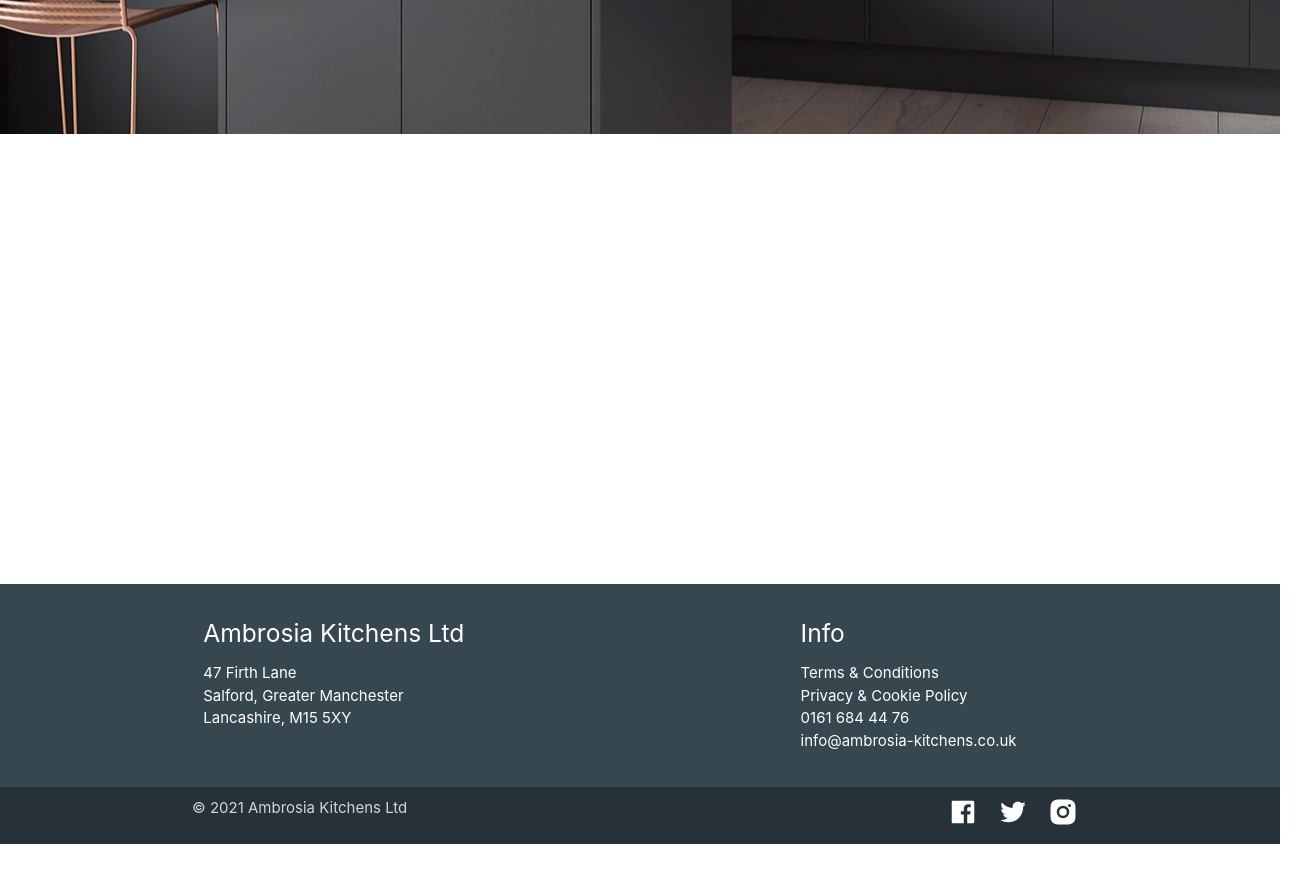
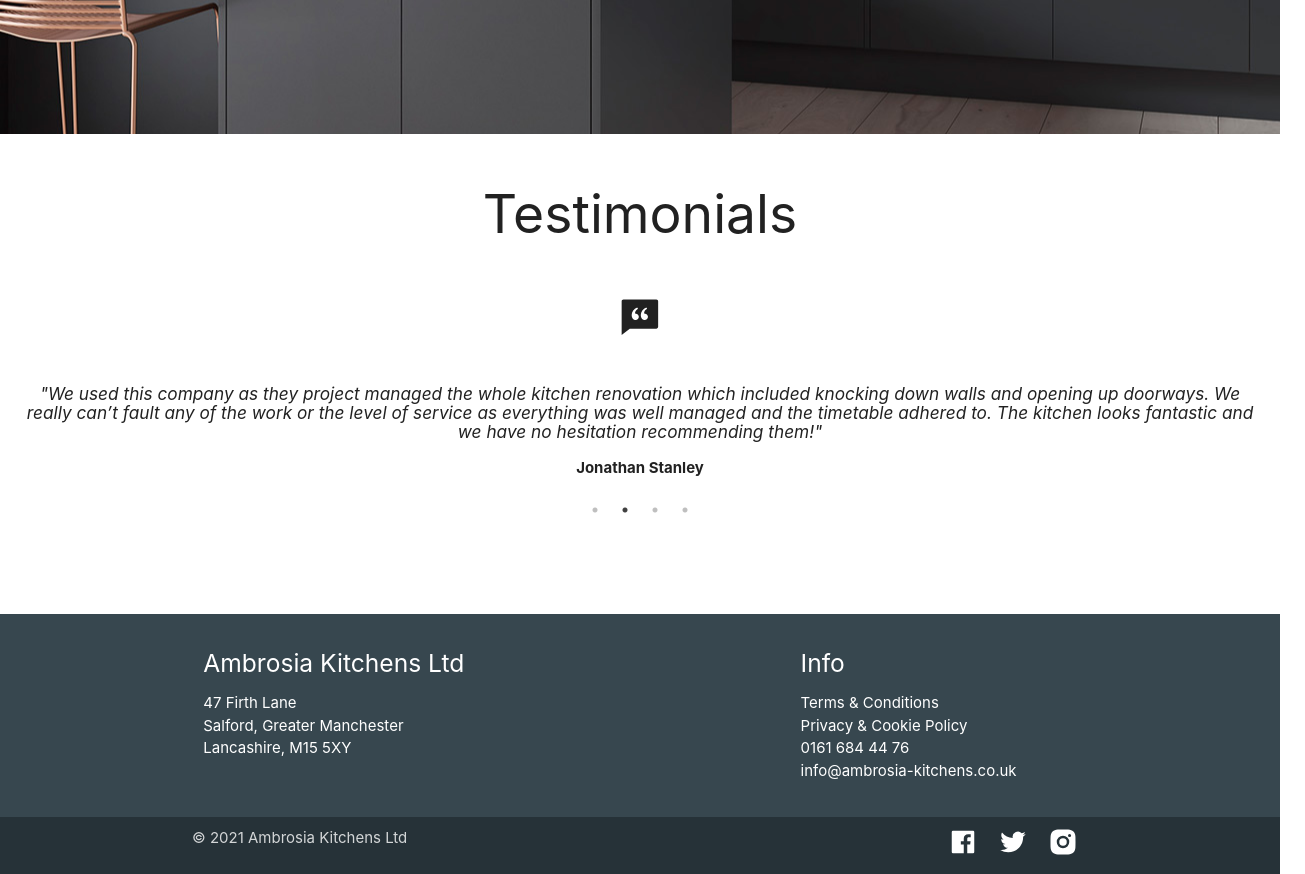
Before and after one commit to PhilwithoneL/ambrosia-kitchens, a React (Create React App) app: page / in a window 1280 px wide. Shown: the part 1380-2254 px from the top of the page, 1305 px wide, since content can reach past the window. Before the commit the page ends 2224 px from the top, so only its background shows below. Built offline with nearby package versions, Linux system fonts and the light colour scheme; a web font is replaced by a local one.

Commit message:
V0.07 Welcome page creation
- Added the testimonial section with react slider

- Installed react-icons

Installed slick slider

```diff
--- a/package.json
+++ b/package.json
@@ -16,6 +16,8 @@
     "react-dom": "^17.0.2",
     "react-icons": "^4.2.0",
     "react-scripts": "4.0.3",
+    "react-slick": "^0.28.1",
+    "slick-carousel": "^1.8.1",
     "web-vitals": "^1.1.2"
   },
   "scripts": {
--- a/src/components/Welcome.js
+++ b/src/components/Welcome.js
@@ -6,22 +6,53 @@ import kitchenWelcomeImg2 from '../assets/Welcome-Kitchen2.jpg';
 import "aos/dist/aos.css"
 import AOS from 'aos/dist/aos.js';
 import M from 'materialize-css/dist/js/materialize.min.js'
+import Slider from "react-slick";
+import "slick-carousel/slick/slick.js";
+import { RiChatQuoteFill } from 'react-icons/ri';
+
 
 export const Welcome = () => {
 
+    //Initializing animate on scroll
+
     AOS.init();
 
+    //Initializing javascript for materialize components
+
     useEffect(() => {
+
       M.AutoInit();
+
+      document.addEventListener('DOMContentLoaded', function() {
+        var elems = document.querySelectorAll('.slider');
+        var instances = M.Slider.init(elems, { duration: 1000 });
+      });
 
     },[]);
 
+    //Code for Slick Slider
+
+    const settings = {
+      dots: true,
+      fade: true,
+      infinite: true,
+      slidesToScroll: 1,
+      speed: 1000,
+      autoplay: true,
+      autoplaySpeed: 4500,
+      slidesToShow: 1,
+    };
+
     return (
         <div>
+
             <NavBar />
+
+
             <div class="parallax-container">
                 <div class="parallax"><img src={ kitchenWelcomeImg1 }/></div>
             </div>
+
 
             <div  class="section white welcome-message">
               <div class="row container" data-aos="fade-right" data-aos-duration="750">
@@ -39,7 +70,7 @@ export const Welcome = () => {
                     </div>
                     <div className = "col s10 center-div">
                       <div className = "center-div">
-                        <a class="waves-effect waves-light btn cyan darken-3 btn-large modal-trigger" href="#modal1"> Get a consultation!</a>
+                        <a class="waves-effect waves-light btn cyan darken-3 btn-large modal-trigger " href="#modal1"> Get a consultation!</a>
                       </div>
                     </div>
                     <div className = "col s1">
@@ -55,9 +86,51 @@ export const Welcome = () => {
 
             </div>
 
-            <div  class="section white welcome-message">
+            <div  class="section white welcome-message " data-aos="fade-left" data-aos-duration="750">
+
+            <div>
+              <h2 className = "text-center">Testimonials</h2>
+
+
+              <Slider {...settings}>
+
+                <div >
+                    <h3 className = "text-center"><RiChatQuoteFill /></h3>
+                    <div className = "section"></div>
+                    <h6 className = "text-center testimonal-quote"><i>"Absolutely delighted with my kitchen. I had my own ideas of what I wanted in cupboards and nothing was too much trouble.The finish is superb and now I have a dream kitchen. Thank you Ambrosia Kitchens!"</i></h6>
+                    <p className = "text-center testimonal-name">Heather Mayweather</p>
+                </div>
+
+                <div >
+                    <h3 className = "text-center"><RiChatQuoteFill /></h3>
+                    <div className = "section"></div>
+                    <h6 className = "text-center testimonal-quote"><i>"We used this company as they project managed the whole kitchen renovation which included knocking down walls and opening up doorways. We really can’t fault any of the work or the level of service as everything was well managed and the timetable adhered to. The kitchen looks fantastic and we have no hesitation recommending them!"</i></h6>
+                    <p className = "text-center testimonal-name">Jonathan Stanley</p>
+                </div>
+
+
+                <div >
+                  <h3 className = "text-center"><RiChatQuoteFill /></h3>
+                  <div className = "section"></div>
+                  <h6 className = "text-center testimonal-quote"><i>"I can honestly say that there is not one company that I've ever worked with that has better service than Ambrosia."</i></h6>
+                  <p className = "text-center testimonal-name">Genesis Davis</p>
+                </div>
+
+                <div >
+                  <h3 className = "text-center"><RiChatQuoteFill /></h3>
+                  <div className = "section"></div>
+                  <h6 className = "text-center testimonal-quote"><i>"Thank you so much everyone at Ambrosia Kitchens for my fabulous kitchen!"</i></h6>
+                  <p className = "text-center testimonal-name">Madison Gonzalez</p>
+                </div>
+
+
+              </Slider>
+            </div>
+
 
             </div>
+
+            <div className = "section"></div>
 
             <Footer />
 
--- a/src/index.js
+++ b/src/index.js
@@ -5,6 +5,10 @@ import reportWebVitals from './reportWebVitals';
 import './scss/main.css';
 import '@fontsource/roboto';
 import 'materialize-css/dist/css/materialize.min.css';
+import "slick-carousel/slick/slick.css";
+import "slick-carousel/slick/slick-theme.css";
+
+
 
 ReactDOM.render(
   <React.StrictMode>
--- a/src/scss/main.css
+++ b/src/scss/main.css
@@ -4,6 +4,7 @@ html {
   font-family: Roboto;
   background-color: white;
   height: 1080px;
+  overflow-x: hidden;
 }
 
 .main {
@@ -78,6 +79,15 @@ html {
   height: 500px;
 }
 
+.testimonal-quote {
+  margin: 0px 20px;
+  text-align: center;
+}
+
+.testimonal-name {
+  font-weight: 700;
+}
+
 li {
   list-style: none;
 }
--- a/src/styles/main.scss
+++ b/src/styles/main.scss
@@ -5,6 +5,7 @@ html {
     font-family: Roboto;
     background-color: white;
     height:1080px;
+    overflow-x:hidden;
 }
 
 .main {
@@ -84,6 +85,15 @@ html {
     height:500px;
 }
 
+.testimonal-quote {
+    margin:0px 20px;
+    text-align: center;
+}
+
+.testimonal-name {
+    font-weight: 700;
+}
+
 //Footer
 
 
```
Also changed, not shown: 2 other files (tests, documents, lock files or other folders).
